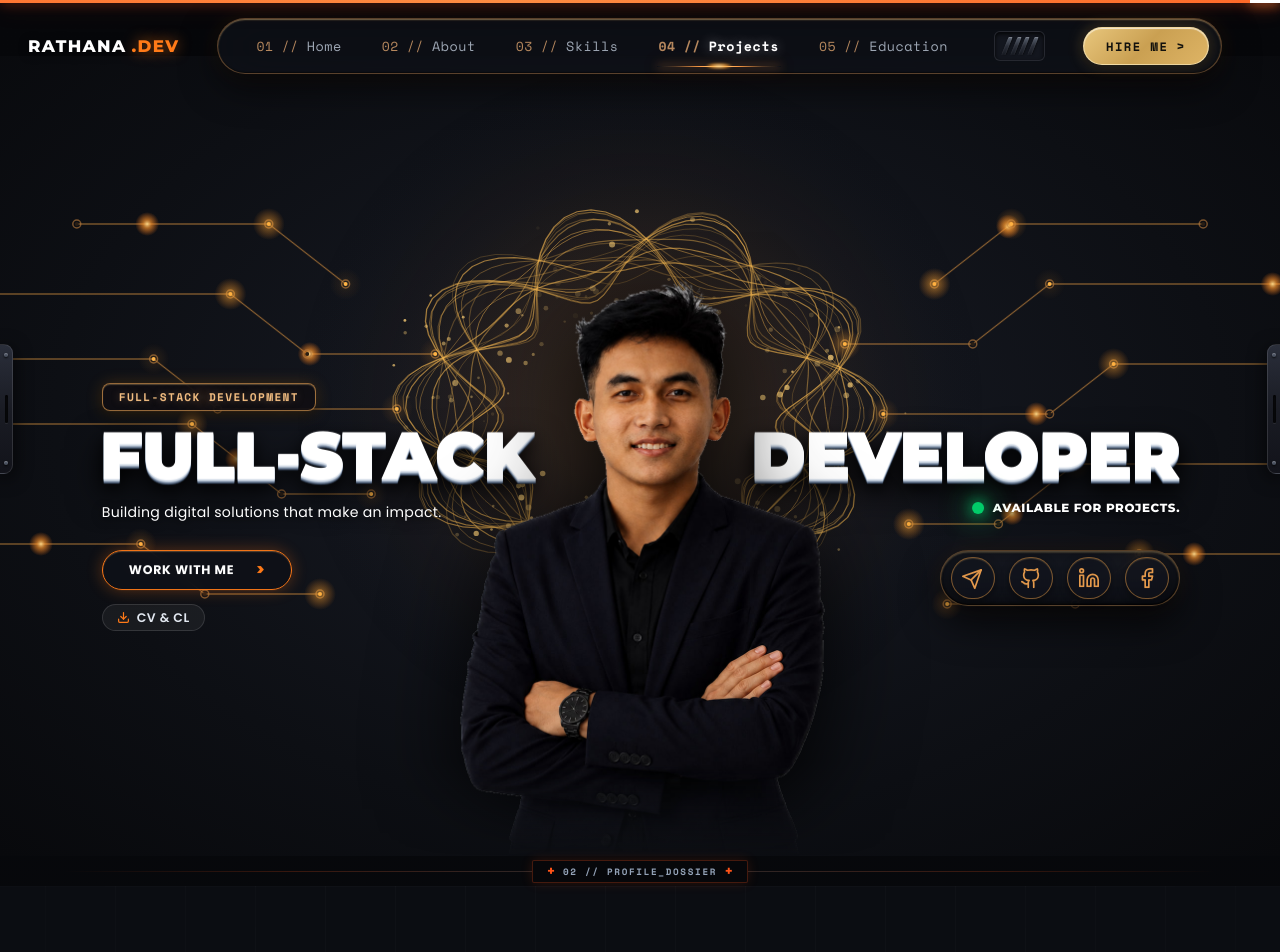
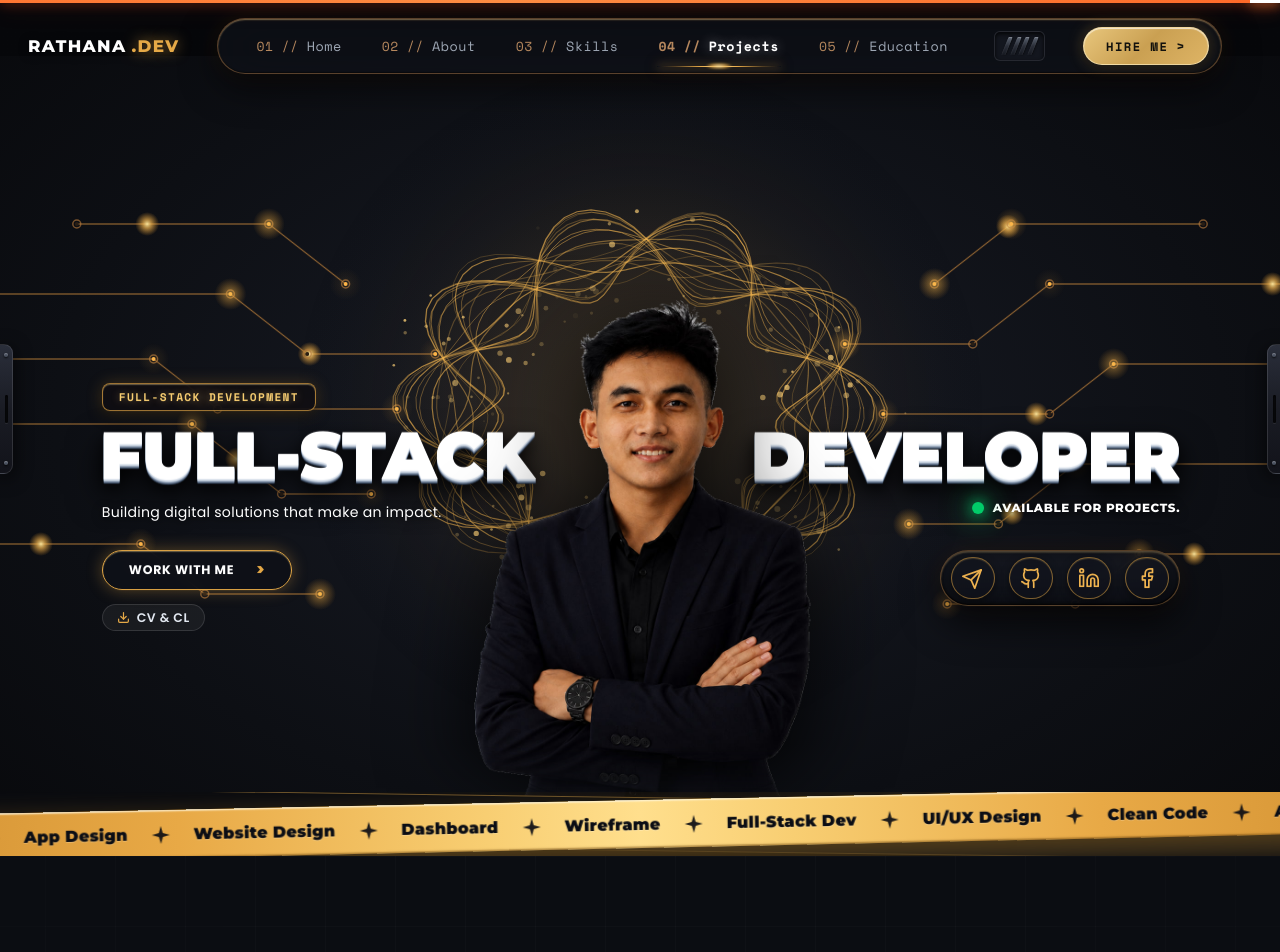
Before and after one commit to Rathana-SOKHA/my_portfolio, a React (Vite) app: page / in a window 1280 px wide. Shown: the top 952 px of the page. Built offline with nearby package versions, Linux system fonts and the light colour scheme; no server answers.

Commit message:
feat: add SillsRibbon & new main color

```diff
--- a/src/App.jsx
+++ b/src/App.jsx
@@ -53,8 +53,6 @@ function App() {
 
         <main>
           <Hero isActive={!showIntro} />
-
-          <SectionDivider label="02 // PROFILE_DOSSIER" />
           <About />
 
           <SectionDivider label="03 // TECH_ARSENAL" />
--- /dev/null
+++ b/src/components/ui/SkillsRibbon.jsx
@@ -0,0 +1,54 @@
+import React from "react";
+import "../../styles/SkillsRibbon.css";
+
+const RIBBON_ITEMS = [
+  "API Architecture",
+  "Database Design",
+  "E-Commerce Solutions",
+  "App Design",
+  "Website Design",
+  "Dashboard",
+  "Wireframe",
+  "Full-Stack Dev",
+  "UI/UX Design",
+  "Clean Code",
+];
+
+export default function SkillsRibbon() {
+  // Repeating array 4 times for a perfectly seamless, continuous infinite loop
+  const displayItems = [
+    ...RIBBON_ITEMS,
+    ...RIBBON_ITEMS,
+    ...RIBBON_ITEMS,
+    ...RIBBON_ITEMS,
+  ];
+
+  return (
+    <section className="marquee-ribbon-wrapper" aria-label="Specialties Marquee">
+      {/* Background shadow ribbon for 3D depth matching reference */}
+      <div className="marquee-ribbon-shadow" aria-hidden="true" />
+
+      {/* Main Orange Cyber Ticker Ribbon */}
+      <div className="marquee-ribbon-main">
+        <div className="marquee-track">
+          {displayItems.map((item, index) => (
+            <span className="marquee-item" key={index}>
+              <span className="marquee-text">{item}</span>
+              <span className="marquee-sparkle" aria-hidden="true">
+                <svg
+                  width="18"
+                  height="18"
+                  viewBox="0 0 24 24"
+                  fill="currentColor"
+                  xmlns="http://www.w3.org/2000/svg"
+                >
+                  <path d="M12 0L14.6 9.4L24 12L14.6 14.6L12 24L9.4 14.6L0 12L9.4 9.4L12 0Z" />
+                </svg>
+              </span>
+            </span>
+          ))}
+        </div>
+      </div>
+    </section>
+  );
+}
--- a/src/sections/Hero.jsx
+++ b/src/sections/Hero.jsx
@@ -3,6 +3,7 @@ import "../styles/HeroSection.css";
 import profileCutout from "../assets/profile-cutout.png";
 import Button from "../components/ui/Button";
 import Badge from "../components/ui/Badge";
+import SkillsRibbon from "../components/ui/SkillsRibbon";
 
 export default function HeroSection({ isActive = true }) {
   const cvFilePath = "/CV & CL Rathana SOKHA.pdf";
@@ -216,8 +217,8 @@ export default function HeroSection({ isActive = true }) {
 
       // 1. Draw Background Warm Spotlight behind the Halo
       const spotGrad = ctx.createRadialGradient(cx, cy, 0, cx, cy, baseRadius * 1.8);
-      spotGrad.addColorStop(0, "rgba(225, 140, 40, 0.22)");
-      spotGrad.addColorStop(0.4, "rgba(190, 105, 25, 0.12)");
+      spotGrad.addColorStop(0, "rgba(235, 175, 75, 0.22)");
+      spotGrad.addColorStop(0.4, "rgba(195, 135, 45, 0.12)");
       spotGrad.addColorStop(1, "rgba(10, 12, 16, 0)");
       ctx.fillStyle = spotGrad;
       ctx.fillRect(0, 0, width, height);
@@ -264,9 +265,9 @@ export default function HeroSection({ isActive = true }) {
             const pulseY = p1.y + (p2.y - p1.y) * frac;
 
             const pulseGrad = ctx.createRadialGradient(pulseX, pulseY, 0, pulseX, pulseY, 12);
-            pulseGrad.addColorStop(0, "rgba(255, 220, 140, 0.95)");
-            pulseGrad.addColorStop(0.35, "rgba(255, 150, 45, 0.65)");
-            pulseGrad.addColorStop(1, "rgba(255, 120, 25, 0)");
+            pulseGrad.addColorStop(0, "rgba(255, 235, 160, 0.95)");
+            pulseGrad.addColorStop(0.35, "rgba(240, 180, 80, 0.7)");
+            pulseGrad.addColorStop(1, "rgba(215, 145, 45, 0)");
             ctx.fillStyle = pulseGrad;
             ctx.beginPath();
             ctx.arc(pulseX, pulseY, 12, 0, Math.PI * 2);
@@ -296,8 +297,8 @@ export default function HeroSection({ isActive = true }) {
             ? 0.35 + Math.sin(sec * 3 + node.pulseOffset) * 0.25
             : 0.45;
           const nodeGlow = ctx.createRadialGradient(node.x, node.y, 0, node.x, node.y, 16);
-          nodeGlow.addColorStop(0, `rgba(255, 175, 60, ${glowAlpha})`);
-          nodeGlow.addColorStop(1, "rgba(255, 140, 30, 0)");
+          nodeGlow.addColorStop(0, `rgba(245, 185, 80, ${glowAlpha})`);
+          nodeGlow.addColorStop(1, "rgba(215, 145, 45, 0)");
           ctx.fillStyle = nodeGlow;
           ctx.beginPath();
           ctx.arc(node.x, node.y, 16, 0, Math.PI * 2);
@@ -496,7 +497,7 @@ export default function HeroSection({ isActive = true }) {
                       aria-hidden="true"
                     >
                       <line x1="22" y1="2" x2="11" y2="13" />
-                      <polygon points="22 2 15 22 11 13 2 9 22 2" fill={activeSocial === "telegram" ? "rgba(245, 160, 48, 0.18)" : "none"} />
+                      <polygon points="22 2 15 22 11 13 2 9 22 2" fill={activeSocial === "telegram" ? "rgba(235, 175, 80, 0.2)" : "none"} />
                     </svg>
                     <span className="social-btn-label">Telegram</span>
                   </a>
@@ -607,6 +608,11 @@ export default function HeroSection({ isActive = true }) {
         {/* BOTTOM ROW HUD (Cleaned per request) */}
         <div className="hud-bottom-row" aria-hidden="true" />
       </div>
+
+      {/* Hero Bottom Ticker Tape Ribbon (Visible on initial load) */}
+      <div className="hero-bottom-ribbon">
+        <SkillsRibbon />
+      </div>
     </section>
   );
 }
--- a/src/styles/Badge.css
+++ b/src/styles/Badge.css
@@ -11,11 +11,11 @@
   background: rgba(16, 14, 18, 0.85);
   backdrop-filter: blur(12px);
   -webkit-backdrop-filter: blur(12px);
-  border: 1.5px solid rgba(220, 155, 80, 0.7);
+  border: 1.5px solid rgba(229, 169, 71, 0.7);
   border-radius: 8px;
   box-shadow:
-    0 0 16px rgba(245, 158, 40, 0.22),
-    inset 0 1px 1px rgba(255, 220, 150, 0.25),
+    0 0 16px rgba(229, 169, 71, 0.25),
+    inset 0 1px 1px rgba(255, 235, 170, 0.35),
     0 4px 14px rgba(0, 0, 0, 0.65);
   user-select: none;
   transition: all 0.28s cubic-bezier(0.16, 1, 0.3, 1);
@@ -23,10 +23,10 @@
 }
 
 .cyber-badge:hover {
-  border-color: rgba(245, 165, 60, 0.95);
+  border-color: rgba(245, 185, 80, 0.95);
   box-shadow:
-    0 0 24px rgba(245, 158, 40, 0.45),
-    inset 0 1px 1.5px rgba(255, 235, 180, 0.45),
+    0 0 24px rgba(229, 169, 71, 0.45),
+    inset 0 1px 1.5px rgba(255, 240, 190, 0.5),
     0 6px 18px rgba(0, 0, 0, 0.7);
   transform: translateY(-1px);
 }
@@ -36,8 +36,8 @@
   font-size: clamp(0.7rem, 0.76vw, 0.82rem);
   font-weight: 800;
   letter-spacing: 0.12em;
-  color: #f3be82;
+  color: #f8ce72;
   text-transform: uppercase;
   line-height: 1.2;
-  text-shadow: 0 0 8px rgba(243, 190, 130, 0.35);
+  text-shadow: 0 0 8px rgba(248, 206, 114, 0.45);
 }
--- a/src/styles/HeroSection.css
+++ b/src/styles/HeroSection.css
@@ -5,8 +5,10 @@
 .cyber-hero {
   position: relative;
   width: 100%;
-  min-height: 100vh;
-  min-height: 100dvh;
+  height: 100vh;
+  height: 100dvh;
+  max-height: 100vh;
+  max-height: 100dvh;
   background-color: #0b0d12;
   color: #ffffff;
   overflow: hidden;
@@ -365,9 +367,10 @@
   display: flex;
   align-items: flex-end;
   justify-content: center;
-  height: clamp(470px, 78vh, 740px);
+  height: clamp(430px, 72vh, 670px);
   max-width: 630px;
   width: 100%;
+  margin-bottom: 25px;
   pointer-events: auto;
 }
 
@@ -414,13 +417,13 @@
    HUD LAYER (CORNER OVERLAYS MATCHING SCREENSHOT)
    ========================================================================== */
 .hud-layer {
-  position: relative;
+  position: absolute;
+  inset: 0;
   width: 100%;
   max-width: 1680px;
-  min-height: 100vh;
-  min-height: 100dvh;
+  height: 100%;
   margin: 0 auto;
-  padding: 105px 4vw 36px;
+  padding: clamp(70px, 8.5vh, 95px) 4vw 20px;
   box-sizing: border-box;
   display: flex;
   flex-direction: column;
@@ -452,6 +455,17 @@
   pointer-events: auto;
 }
 
+/* Hero Bottom Ticker Tape Ribbon (Visible on first load without scrolling) */
+.hero-bottom-ribbon {
+  position: absolute;
+  bottom: 0;
+  left: 0;
+  width: 100%;
+  overflow: hidden;
+  z-index: 25;
+  pointer-events: auto;
+}
+
 /* ---------------- TOP LEFT HUD ---------------- */
 .hud-top-left {
   display: flex;
@@ -467,12 +481,12 @@
 }
 
 .orange-cross {
-  color: #ff7a18;
+  color: #e5a947;
   font-size: 1.25rem;
   font-weight: 800;
   line-height: 1;
   user-select: none;
-  text-shadow: 0 0 10px rgba(255, 122, 24, 0.7);
+  text-shadow: 0 0 10px rgba(229, 169, 71, 0.7);
 }
 
 .hud-mission-text {
@@ -511,14 +525,14 @@
   z-index: 15;
 }
 
-/* Ambient warm orange bloom behind the active button */
+/* Ambient warm gold bloom behind the active button */
 .social-dock-ambient-glow {
   position: absolute;
   left: 33px;
   transform: translateX(-50%);
   width: 90px;
   height: 90px;
-  background: radial-gradient(circle, rgba(245, 145, 30, 0.42) 0%, rgba(245, 145, 30, 0.12) 55%, transparent 75%);
+  background: radial-gradient(circle, rgba(229, 169, 71, 0.45) 0%, rgba(229, 169, 71, 0.12) 55%, transparent 75%);
   filter: blur(14px);
   pointer-events: none;
   z-index: -1;
@@ -556,22 +570,22 @@
   backdrop-filter: blur(16px);
   -webkit-backdrop-filter: blur(16px);
   border-radius: 9999px;
-  border: 1.5px solid rgba(225, 155, 75, 0.35);
+  border: 1.5px solid rgba(229, 169, 71, 0.38);
   box-shadow:
     0 16px 38px rgba(0, 0, 0, 0.75),
-    0 0 24px rgba(245, 145, 30, 0.08),
-    inset 0 1.5px 1.5px rgba(255, 215, 140, 0.28),
+    0 0 24px rgba(229, 169, 71, 0.12),
+    inset 0 1.5px 1.5px rgba(255, 225, 150, 0.32),
     inset 0 -1.5px 1.5px rgba(0, 0, 0, 0.7),
     inset 0 0 16px rgba(0, 0, 0, 0.5);
   transition: border-color 0.3s ease, box-shadow 0.3s ease;
 }
 
 .social-dock-capsule:hover {
-  border-color: rgba(245, 160, 50, 0.48);
+  border-color: rgba(235, 175, 80, 0.55);
   box-shadow:
     0 18px 44px rgba(0, 0, 0, 0.8),
-    0 0 28px rgba(245, 145, 30, 0.16),
-    inset 0 1.5px 1.5px rgba(255, 225, 160, 0.38),
+    0 0 28px rgba(229, 169, 71, 0.2),
+    inset 0 1.5px 1.5px rgba(255, 230, 165, 0.42),
     inset 0 -1.5px 1.5px rgba(0, 0, 0, 0.7),
     inset 0 0 18px rgba(0, 0, 0, 0.5);
 }
@@ -590,7 +604,7 @@
   text-decoration: none;
   cursor: pointer;
   outline: none;
-  color: #e59a4c;
+  color: #f0b450;
   overflow: hidden;
   box-sizing: border-box;
   flex-shrink: 0;
@@ -609,7 +623,7 @@
   content: '';
   position: absolute;
   inset: -10px;
-  background: radial-gradient(circle, rgba(245, 145, 30, 0.5) 0%, rgba(245, 145, 30, 0.12) 55%, transparent 75%);
+  background: radial-gradient(circle, rgba(229, 169, 71, 0.5) 0%, rgba(229, 169, 71, 0.12) 55%, transparent 75%);
   filter: blur(14px);
   border-radius: inherit;
   opacity: 0;
@@ -625,7 +639,7 @@
 
 /* Circle state (resting) */
 .social-dock-btn.is-circle {
-  border: 1.5px solid rgba(220, 150, 70, 0.55);
+  border: 1.5px solid rgba(229, 169, 71, 0.55);
   background: rgba(18, 21, 29, 0.45);
   box-shadow:
     inset 0 1px 1px rgba(255, 220, 140, 0.15),
@@ -637,13 +651,13 @@
 .social-dock-btn.is-active,
 .social-dock-btn:hover {
   padding: 0 15px 0 10px;
-  border: 1.5px solid rgba(245, 160, 48, 0.88);
-  background: radial-gradient(circle at 50% 35%, rgba(245, 160, 48, 0.28) 0%, rgba(200, 110, 25, 0.12) 68%, rgba(22, 25, 34, 0.88) 100%);
-  color: #ffba5a;
+  border: 1.5px solid rgba(240, 180, 80, 0.9);
+  background: radial-gradient(circle at 50% 35%, rgba(240, 180, 80, 0.28) 0%, rgba(185, 125, 35, 0.12) 68%, rgba(22, 25, 34, 0.88) 100%);
+  color: #ffd680;
   box-shadow:
-    0 0 20px rgba(245, 145, 30, 0.45),
-    inset 0 0 12px rgba(245, 145, 30, 0.22),
-    inset 0 1.5px 1.5px rgba(255, 225, 160, 0.5),
+    0 0 20px rgba(229, 169, 71, 0.45),
+    inset 0 0 12px rgba(229, 169, 71, 0.22),
+    inset 0 1.5px 1.5px rgba(255, 235, 175, 0.55),
     0 4px 12px rgba(0, 0, 0, 0.5);
 }
 
@@ -690,7 +704,7 @@
 }
 
 .social-dock-btn:hover .dock-svg {
-  filter: drop-shadow(0 0 7px rgba(255, 170, 60, 0.85));
+  filter: drop-shadow(0 0 7px rgba(235, 175, 80, 0.85));
 }
 
 .telegram-svg {
@@ -761,10 +775,10 @@
 }
 
 .status-diamond {
-  color: #ff7a18;
+  color: #e5a947;
   font-size: 0.95rem;
   line-height: 1;
-  text-shadow: 0 0 10px rgba(255, 122, 24, 0.85);
+  text-shadow: 0 0 10px rgba(229, 169, 71, 0.85);
 }
 
 .status-label {
@@ -796,7 +810,7 @@
 }
 
 .hud-dot-matrix:hover .matrix-dot {
-  background-color: #ff7a18;
+  background-color: #e5a947;
 }
 
 /* ---------------- BOTTOM LEFT HUD ---------------- */
@@ -814,11 +828,11 @@
   font-family: 'Space Mono', monospace;
   font-size: 1.15rem;
   font-weight: 800;
-  color: #ff7a18;
+  color: #e5a947;
   letter-spacing: -0.08em;
   line-height: 1;
   opacity: 0.9;
-  text-shadow: 0 0 10px rgba(255, 122, 24, 0.55);
+  text-shadow: 0 0 10px rgba(229, 169, 71, 0.55);
 }
 
 .hud-diagonal-slashes span {
@@ -828,7 +842,7 @@
 }
 
 .hud-diagonal-slashes:hover span {
-  color: #ffa45b;
+  color: #f8ce72;
   transform: skewX(-15deg) translateY(-2px);
 }
 
@@ -852,15 +866,15 @@
   width: 46px;
   height: 46px;
   background: rgba(24, 18, 14, 0.85);
-  border: 1px solid rgba(225, 145, 70, 0.55);
+  border: 1px solid rgba(229, 169, 71, 0.55);
   border-radius: 6px;
   box-shadow:
-    0 0 14px rgba(255, 122, 24, 0.18),
-    inset 0 1px 1px rgba(255, 200, 130, 0.3);
+    0 0 14px rgba(229, 169, 71, 0.22),
+    inset 0 1px 1px rgba(255, 225, 150, 0.3);
   font-family: 'Space Mono', monospace;
   font-size: 0.8rem;
   font-weight: 700;
-  color: #ff9d45;
+  color: #f8ce72;
 }
 
 .code-features-list {
@@ -909,7 +923,7 @@
   background: rgba(15, 17, 24, 0.85);
   backdrop-filter: blur(8px);
   -webkit-backdrop-filter: blur(8px);
-  border: 1.5px solid #ff7a18;
+  border: 1.5px solid #e5a947;
   border-radius: 9999px;
   color: #ffffff;
   text-decoration: none;
@@ -922,14 +936,14 @@
   cursor: pointer;
   transition: all 0.3s cubic-bezier(0.16, 1, 0.3, 1);
   box-shadow:
-    0 0 16px rgba(255, 122, 24, 0.32),
-    inset 0 1px 1px rgba(255, 200, 140, 0.25);
+    0 0 16px rgba(229, 169, 71, 0.35),
+    inset 0 1px 1px rgba(255, 230, 160, 0.35);
   position: relative;
   overflow: hidden;
 }
 
 .btn-arrow {
-  color: #ff7a18;
+  color: #e5a947;
   font-weight: 800;
   font-size: 1rem;
   transition: transform 0.25s ease, color 0.25s ease;
@@ -937,14 +951,14 @@
 }
 
 .cyber-btn-primary:hover {
-  background: #ff7a18;
-  color: #ffffff;
-  box-shadow: 0 0 28px rgba(255, 122, 24, 0.7);
+  background: #e5a947;
+  color: #0b0c10;
+  box-shadow: 0 0 28px rgba(229, 169, 71, 0.7);
   transform: translateY(-2px);
 }
 
 .cyber-btn-primary:hover .btn-arrow {
-  color: #ffffff;
+  color: #0b0c10;
   transform: translateX(4px);
 }
 
@@ -975,13 +989,13 @@
 }
 
 .quick-cv-link svg {
-  color: #ff7a18;
+  color: #e5a947;
 }
 
 .quick-cv-link:hover {
-  background: rgba(255, 122, 24, 0.15);
-  border-color: #ff7a18;
-  color: #ffa45b;
+  background: rgba(229, 169, 71, 0.15);
+  border-color: #e5a947;
+  color: #f8ce72;
   transform: translateY(-1px);
 }
 
@@ -1005,11 +1019,11 @@
 }
 
 .quick-social-link:hover {
-  background: #ff7a18;
-  border-color: #ff7a18;
-  color: #ffffff;
+  background: #e5a947;
+  border-color: #e5a947;
+  color: #0b0c10;
   transform: translateY(-1px);
-  box-shadow: 0 4px 12px rgba(255, 122, 24, 0.4);
+  box-shadow: 0 4px 12px rgba(229, 169, 71, 0.45);
 }
 
 /* ---------------- BOTTOM RIGHT HUD: TECH STACK CARD ---------------- */
@@ -1104,7 +1118,7 @@
 
 .tech-badge:hover {
   color: #ffffff;
-  text-shadow: 0 0 10px rgba(255, 122, 24, 0.7);
+  text-shadow: 0 0 10px rgba(229, 169, 71, 0.7);
 }
 
 .tech-sep {
@@ -1194,6 +1208,13 @@
     align-items: center;
     gap: 24px;
     z-index: 10;
+  }
+
+  .hero-bottom-ribbon {
+    position: relative;
+    order: 4;
+    width: 100%;
+    margin-top: 25px;
   }
 
   .hud-bottom-left {
--- a/src/styles/Navbar.css
+++ b/src/styles/Navbar.css
@@ -66,12 +66,12 @@
 }
 
 .logo-accent {
-  color: #ff7a18;
+  color: #e5a947;
   font-family: 'Montserrat', 'Poppins', -apple-system, sans-serif;
   font-size: 1.05rem;
   font-weight: 800;
   letter-spacing: 0.08em;
-  text-shadow: 0 0 14px rgba(255, 122, 24, 0.65);
+  text-shadow: 0 0 14px rgba(229, 169, 71, 0.65);
 }
 
 /* ---------------- Center-Right: Unified Capsule Menu (Reference Image Match) ---------------- */
@@ -194,17 +194,17 @@
   background: linear-gradient(
     90deg,
     transparent 0%,
-    rgba(215, 140, 70, 0.35) 15%,
-    #ff9d45 35%,
+    rgba(215, 155, 60, 0.35) 15%,
+    #e5a947 35%,
     #ffe4a0 50%,
-    #ff9d45 65%,
-    rgba(215, 140, 70, 0.35) 85%,
+    #e5a947 65%,
+    rgba(215, 155, 60, 0.35) 85%,
     transparent 100%
   );
   border-radius: 9999px;
   box-shadow:
-    0 0 8px rgba(255, 157, 69, 0.85),
-    0 0 16px rgba(255, 140, 46, 0.5);
+    0 0 8px rgba(229, 169, 71, 0.85),
+    0 0 16px rgba(229, 169, 71, 0.5);
   pointer-events: none;
 }
 
@@ -219,7 +219,7 @@
   background: radial-gradient(
     ellipse,
     rgba(255, 235, 175, 0.95) 0%,
-    rgba(255, 160, 50, 0.75) 45%,
+    rgba(229, 169, 71, 0.75) 45%,
     transparent 75%
   );
   filter: blur(1px);
--- /dev/null
+++ b/src/styles/SkillsRibbon.css
@@ -0,0 +1,160 @@
+/* ==========================================================================
+   SKILLS MARQUEE RIBBON (Tilted Cyber Ribbon)
+   Matches Reference: Double-Layered Angled Ribbon with Electric Brand Orange
+   ========================================================================== */
+
+.marquee-ribbon-wrapper {
+  position: relative;
+  width: 100%;
+  overflow: hidden;
+  height: 64px;
+  padding: 0;
+  display: flex;
+  align-items: center;
+  justify-content: center;
+  z-index: 10;
+  pointer-events: auto;
+}
+
+/* Dark Accent Companion Underlayer (Peeking from behind at an offset angle) */
+.marquee-ribbon-shadow {
+  position: absolute;
+  left: -10vw;
+  width: 120vw;
+  min-width: 120vw;
+  height: 52px;
+  background: #080a0f;
+  border-top: 1.5px solid rgba(240, 180, 80, 0.45);
+  border-bottom: 1.5px solid rgba(240, 180, 80, 0.2);
+  transform: rotate(0.8deg);
+  box-shadow: 0 10px 30px rgba(0, 0, 0, 0.85);
+  pointer-events: none;
+  z-index: 1;
+}
+
+/* Main Brand Golden Ribbon - Matches Halo Strands (No cutoffs) */
+.marquee-ribbon-main {
+  position: absolute;
+  left: -10vw;
+  width: 120vw;
+  min-width: 120vw;
+  height: 48px;
+  background: linear-gradient(
+    90deg,
+    #d29132 0%,
+    #e8a946 20%,
+    #f8ce72 40%,
+    #ffdf8d 50%,
+    #f8ce72 60%,
+    #e8a946 80%,
+    #d29132 100%
+  );
+  display: flex;
+  align-items: center;
+  transform: rotate(-1.2deg);
+  box-shadow:
+    0 12px 35px rgba(232, 169, 70, 0.42),
+    0 4px 15px rgba(0, 0, 0, 0.7),
+    inset 0 1.5px 1.5px rgba(255, 248, 225, 0.75),
+    inset 0 -1.5px 1.5px rgba(110, 70, 15, 0.5);
+  z-index: 2;
+  overflow: hidden;
+}
+
+/* Infinite Marquee Track */
+.marquee-track {
+  display: flex;
+  align-items: center;
+  white-space: nowrap;
+  width: max-content;
+  animation: marquee-scroll 48s linear infinite;
+  will-change: transform;
+}
+
+.marquee-ribbon-main:hover .marquee-track {
+  animation-play-state: paused;
+}
+
+@keyframes marquee-scroll {
+  from {
+    transform: translateX(0);
+  }
+  to {
+    transform: translateX(-50%);
+  }
+}
+
+/* Marquee Item */
+.marquee-item {
+  display: inline-flex;
+  align-items: center;
+  gap: 24px;
+  padding: 0 12px;
+  user-select: none;
+}
+
+/* Bold Deep Dark Text on Orange Ribbon */
+.marquee-text {
+  font-family: 'Montserrat', 'Poppins', -apple-system, sans-serif;
+  font-size: clamp(0.95rem, 1.25vw, 1.2rem);
+  font-weight: 900;
+  letter-spacing: 0.02em;
+  color: #0b0d14;
+  text-transform: capitalize;
+  text-shadow: 0 1px 0 rgba(255, 255, 255, 0.2);
+}
+
+/* Sparkle / Star Icon */
+.marquee-sparkle {
+  display: inline-flex;
+  align-items: center;
+  justify-content: center;
+  color: #0b0d14;
+  opacity: 0.92;
+  transition: transform 0.3s ease;
+}
+
+.marquee-sparkle svg {
+  display: block;
+}
+
+.marquee-item:hover .marquee-sparkle {
+  transform: rotate(45deg) scale(1.2);
+}
+
+/* Responsive adjustments */
+@media (max-width: 768px) {
+  .marquee-ribbon-wrapper {
+    height: 56px;
+    padding: 0;
+  }
+
+  .marquee-ribbon-main {
+    left: -15vw;
+    width: 130vw;
+    min-width: 130vw;
+    height: 42px;
+    transform: rotate(-1.2deg);
+  }
+
+  .marquee-ribbon-shadow {
+    left: -15vw;
+    width: 130vw;
+    min-width: 130vw;
+    height: 44px;
+    transform: rotate(0.8deg);
+  }
+
+  .marquee-text {
+    font-size: 0.88rem;
+  }
+
+  .marquee-sparkle svg {
+    width: 14px;
+    height: 14px;
+  }
+
+  .marquee-item {
+    gap: 16px;
+  }
+}
```
